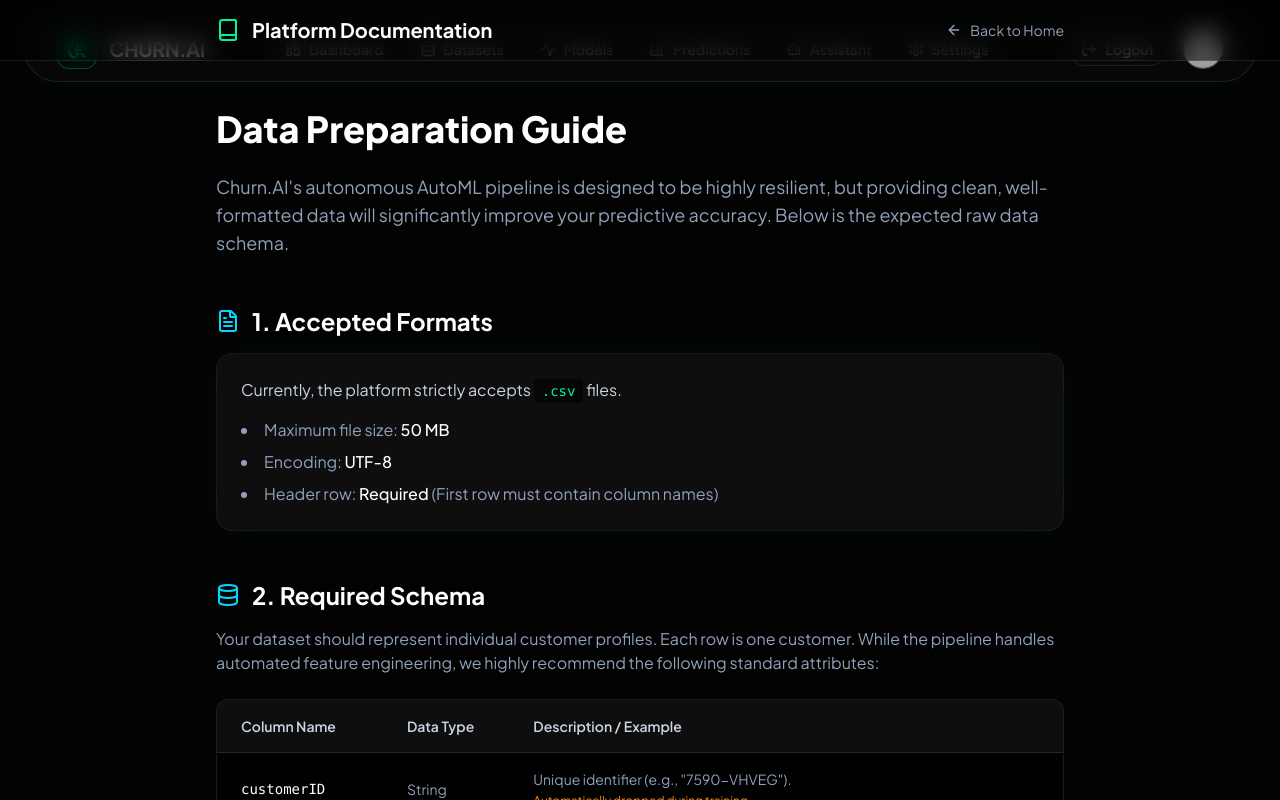
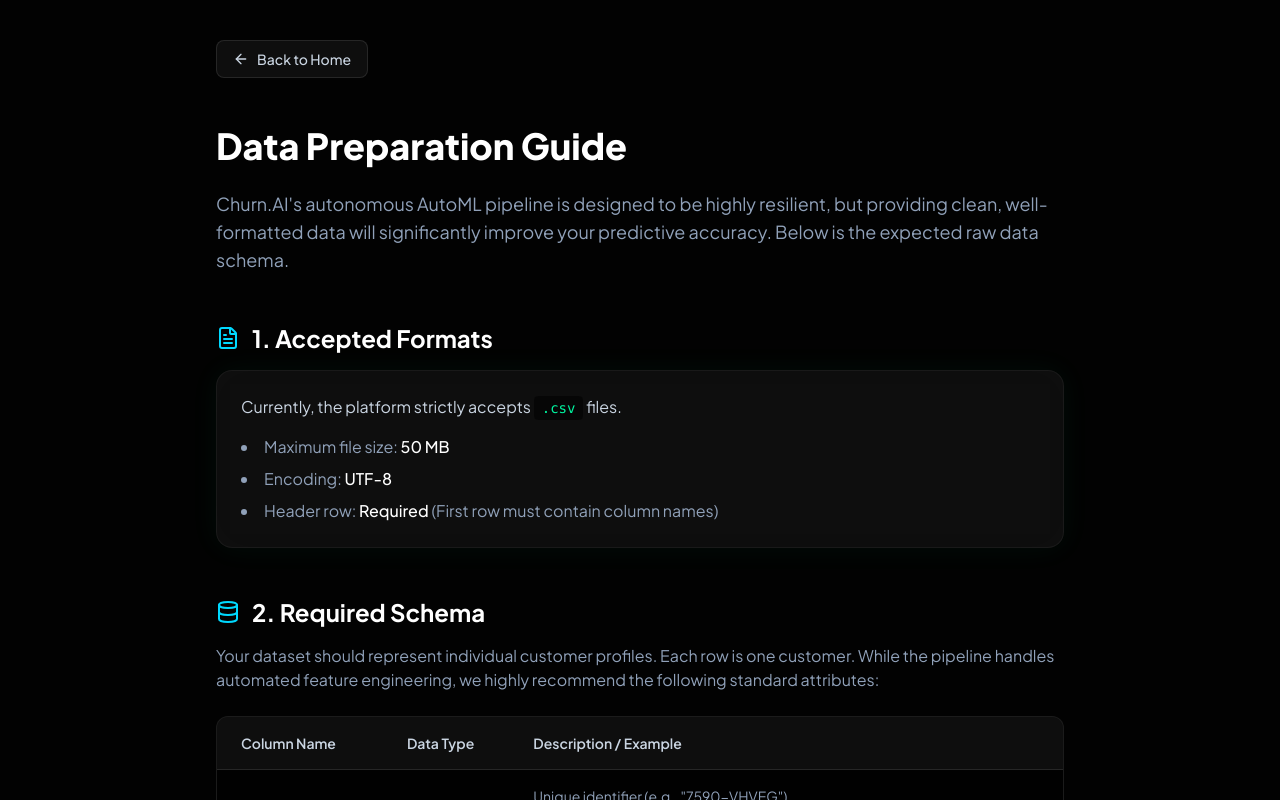
Before and after one commit to Hariom1729/churnai-pro, a React (Vite) app in the folder frontend/: page /docs in a window 1280 px wide. Shown: the top 800 px of the page. Built offline with nearby package versions, Linux system fonts and the light colour scheme; grey boxes are pictures that could not be loaded.

Commit message:
fix: Hide main navbar on docs page and simplify header

```diff
--- a/frontend/src/App.tsx
+++ b/frontend/src/App.tsx
@@ -29,7 +29,7 @@
   const location = useLocation();
   const navigate = useNavigate();
   // Don't show navbar on auth pages or landing page
-  if (['/', '/login', '/register'].includes(location.pathname)) return null;
+  if (['/', '/login', '/register', '/docs'].includes(location.pathname)) return null;
 
   const handleLogout = () => {
     localStorage.removeItem("token");
--- a/frontend/src/pages/Documentation.tsx
+++ b/frontend/src/pages/Documentation.tsx
@@ -7,16 +7,10 @@
   return (
     <div className="min-h-screen bg-[#020202] text-slate-300">
       {/* Top Bar */}
-      <div className="border-b border-white/10 bg-black/50 sticky top-0 z-50 backdrop-blur-md">
-        <div className="max-w-4xl mx-auto px-6 py-4 flex items-center justify-between">
-          <div className="flex items-center gap-3">
-            <Book className="text-[var(--color-brand-green)]" size={24} />
-            <span className="text-xl font-bold text-white">Platform Documentation</span>
-          </div>
-          <Link to="/" className="text-sm text-slate-400 hover:text-white flex items-center gap-2 transition-colors">
-            <ArrowLeft size={16} /> Back to Home
-          </Link>
-        </div>
+      <div className="max-w-4xl mx-auto px-6 pt-10">
+        <Link to="/" className="inline-flex items-center gap-2 px-4 py-2 rounded-lg bg-white/5 border border-white/10 text-sm font-medium text-slate-300 hover:text-white hover:bg-white/10 transition-colors">
+          <ArrowLeft size={16} /> Back to Home
+        </Link>
       </div>
 
       <div className="max-w-4xl mx-auto px-6 py-12">
```
